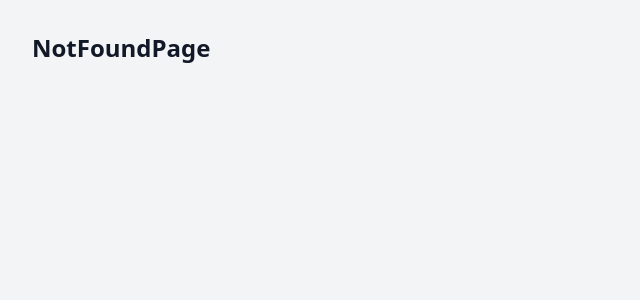
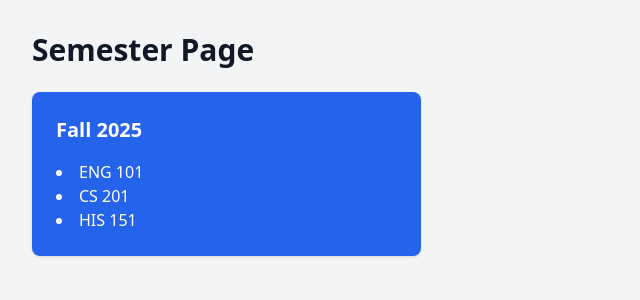
Before and after one commit to jasper225/elevenfiftynine, a React (Vite) app in the folder client/: page /semesters/1 in a window 1280 px wide. Shown: the top 300 px of the page, without its empty margins (0-640 px from the left). Built offline with nearby package versions, Linux system fonts and the light colour scheme; no server answers.

Commit message:
Additional semester page so each semester has its own page

```diff
--- a/client/src/App.jsx
+++ b/client/src/App.jsx
@@ -6,7 +6,8 @@ import LoginPage      from "./pages/LoginPage";
 import RegisterPage   from "./pages/RegisterPage";
 import DashboardPage  from "./pages/DashboardPage";
 import CoursePage      from "./pages/CoursePage";
-import SemesterPage  from "./pages/SemesterPage";
+import SemestersPage  from "./pages/SemestersPage";
+import SemesterPage   from "./pages/SemesterPage";
 import ProfilePage    from "./pages/ProfilePage";
 import NotFoundPage   from "./pages/NotFoundPage";
 import ProtectedRoute from "./components/auth/ProtectedRoute";
@@ -22,7 +23,8 @@ export default function App() {
 
       <Route element={<ProtectedRoute />}>
         <Route path="/dashboard"              element={<DashboardPage />} />
-        <Route path="/semester"               element={<SemesterPage />} />
+        <Route path="/semesters"               element={<SemestersPage />} />
+        <Route path="/semesters/:semesterId"   element={<SemesterPage />} />
         <Route path="/course/:courseId"         element={<CoursePage />} />
         <Route path="/profile"               element={<ProfilePage />} />
       </Route>
--- a/client/src/pages/CoursePage.jsx
+++ b/client/src/pages/CoursePage.jsx
@@ -18,7 +18,6 @@ export default function CoursePage() {
 
   const sourceList = lists.find((list) => list.cards.includes(active.id));
 
-  // check if dropping onto a list directly, or onto a card
   let destList = lists.find((list) => list.cards.includes(over.id));
   if (!destList) destList = lists.find((list) => list.id === over.id);
 
--- a/client/src/pages/NotFoundPage.jsx
+++ b/client/src/pages/NotFoundPage.jsx
@@ -1 +1 @@
-export default function NotFoundPage() { return <div className="p-8 text-2xl font-bold">NotFoundPage</div>; }
+export default function NotFoundPage() { return <div className="p-8 text-2xl font-bold">Error: Page does not exist</div>; }
--- a/client/src/pages/SemesterPage.jsx
+++ b/client/src/pages/SemesterPage.jsx
@@ -1,36 +1,19 @@
-import React from 'react';
-import { useNavigate } from 'react-router-dom';
-
-
+import React from "react";
 
 export default function SemesterPage() {
-    const navigate = useNavigate();
-    const [semester, setSemester] = React.useState([
-        { id: 'semester-1', name: 'Fall 2025', courses: ['ENG 101', 'CS 201', 'HIS 151'] },
-        { id: 'semester-2', name: 'Spring 2026', courses: ['MATH 101', 'ENG 102', 'CS 301'] },
-    ]);
-
     return (
     <div className="semester-page p-8">
-      <h1 className="text-3xl font-bold mb-6">Semester Page</h1>
-      <div className="grid grid-cols-1 md:grid-cols-2 lg:grid-cols-3 gap-6">
-        {semester.map((semester) => (
-          <div
-            key={semester.id}
-            onClick={() => navigate(`/semester/${semester.id}`)}
-            className="p-6 bg-blue-600 text-white rounded-lg shadow cursor-pointer hover:bg-blue-700"
-          >
-            <h2 className="text-xl font-bold">{semester.name}</h2>
-            <button className="text-sm mt-1 opacity-75">View courses</button>
-          </div>
-        ))}
-      </div>
-      <button
-        onClick={() => navigate('/add-semester')}
-        className="mt-8 px-4 py-2 bg-green-600 text-white rounded hover:bg-green-700"
-      >
-        Add Semester
-      </button>
+        <h1 className="text-3xl font-bold mb-6">Semester Page</h1>
+        <div className="grid grid-cols-1 md:grid-cols-2 lg:grid-cols-3 gap-6">
+            <div className="p-6 bg-blue-600 text-white rounded-lg shadow">
+                <h2 className="text-xl font-bold">Fall 2025</h2>
+                <ul className="list-disc list-inside mt-4">
+                    <li>ENG 101</li>
+                    <li>CS 201</li>
+                    <li>HIS 151</li>
+                </ul>
+            </div>
+        </div>
     </div>
-  );
+);
 }
--- /dev/null
+++ b/client/src/pages/SemestersPage.jsx
@@ -0,0 +1,36 @@
+import React from 'react';
+import { useNavigate } from 'react-router-dom';
+
+
+
+export default function SemestersPage() {
+    const navigate = useNavigate();
+    const [semester, setSemester] = React.useState([
+        { id: 'fall2025', name: 'Fall 2025', courses: ['ENG 101', 'CS 201', 'HIS 151'] },
+        { id: 'spring2026', name: 'Spring 2026', courses: ['MATH 101', 'ENG 102', 'CS 301'] },
+    ]);
+
+    return (
+    <div className="semester-page p-8">
+      <h1 className="text-3xl font-bold mb-6">Semesters</h1>
+      <div className="grid grid-cols-1 md:grid-cols-2 lg:grid-cols-3 gap-6">
+        {semester.map((semester) => (
+          <div
+            key={semester.id}
+            onClick={() => navigate(`/semesters/${semester.id}`)}
+            className="p-6 bg-blue-600 text-white rounded-lg shadow cursor-pointer hover:bg-blue-700"
+          >
+            <h2 className="text-xl font-bold">{semester.name}</h2>
+            <button className="text-sm mt-1 opacity-75">View courses</button>
+          </div>
+        ))}
+      </div>
+      <button
+        onClick={() => navigate('/add-semester')}
+        className="mt-8 px-4 py-2 bg-green-600 text-white rounded hover:bg-green-700"
+      >
+        Add Semester
+      </button>
+    </div>
+  );
+}
```
Also changed, not shown: 2 other files (tests, documents, lock files or other folders).
